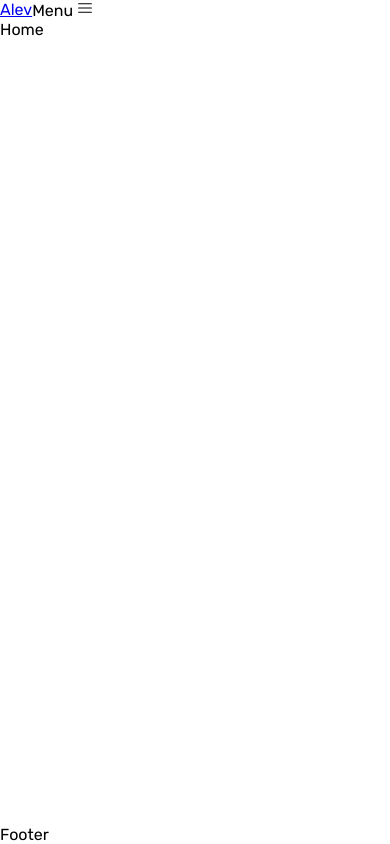
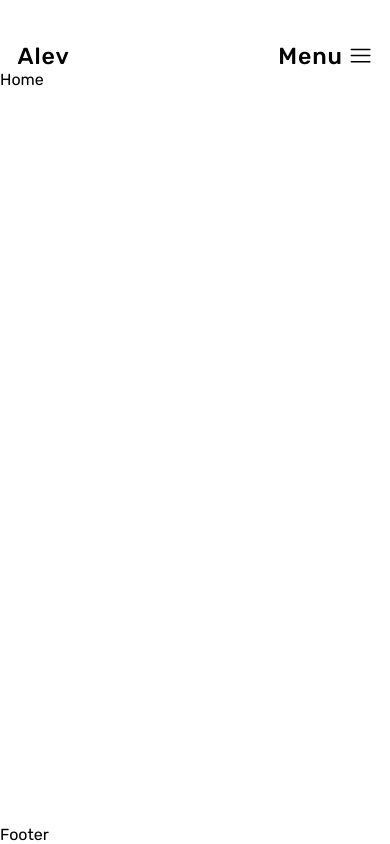
Before and after one commit to shibaramdas-git/02project-portfolio-hcms, a React (Vite) app: page / in a window 390 px wide. Built offline with nearby package versions, Linux system fonts and the light colour scheme.

Commit message:
Navbar Styling & Responsiveness Done

```diff
--- a/src/components/Navbar.jsx
+++ b/src/components/Navbar.jsx
@@ -4,18 +4,53 @@ import { RxHamburgerMenu } from "react-icons/rx";
 import { GiSnake } from "react-icons/gi";
 import { Link } from "react-router-dom";
 
-const StyledNavbar = styled.nav``;
+const StyledNavbar = styled.nav`
+  padding: 0 4.5%;
+`;
 const Container = styled.div`
   display: flex;
-  transition: 0.5s ease-in-out;
+  justify-content: space-between;
+  align-items: flex-end;
+  height: 70px;
+  font-size: 1.45rem;
+  font-weight: 500;
+  letter-spacing: 0.9px;
+  a {
+    color: black;
+    text-decoration: none;
+  }
+  div:hover {
+    animation: shake 0.8s;
+  }
+  @keyframes shake {
+    0% {
+      transform: translateX(0);
+    }
+    25% {
+      transform: translateX(10px);
+    }
+    50% {
+      transform: translateX(-10px);
+    }
+    100% {
+      transform: translateX(0px);
+    }
+  }
 `;
-const Menuicon = styled.div``;
+const Menuicon = styled.div`
+  display: flex;
+  align-items: center;
+  gap: 0.4rem;
+`;
 
 const NavExtended = styled.div`
   transition: height 0.3s;
   background-color: black;
   color: white;
-  font-size: 2.5rem;
+  font-size: 3.75rem;
+  font-weight: 400;
+  line-height: 1.4;
+  letter-spacing: 1.5px;
   width: 100%;
   position: fixed;
   top: 0;
@@ -42,17 +77,19 @@ const NavExtended = styled.div`
     display: block;
     text-decoration: none;
     color: white;
-    opacity: 0.7;
+    opacity: 0.8;
     &:hover {
       opacity: 1;
     }
   }
-
   div {
     display: flex;
     justify-content: space-between;
     margin: 25px 30px;
     font-size: 0.8em;
+  }
+  @media (max-width: 768px) {
+    font-size: 3rem;
   }
 `;
 
```
